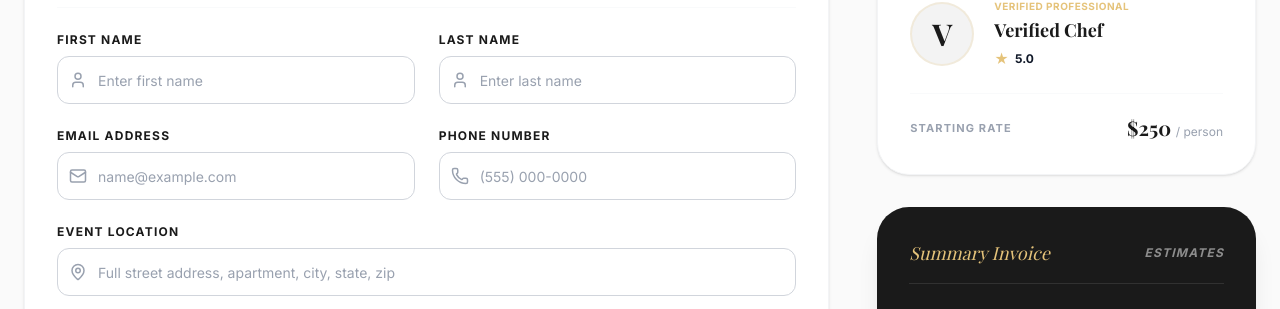
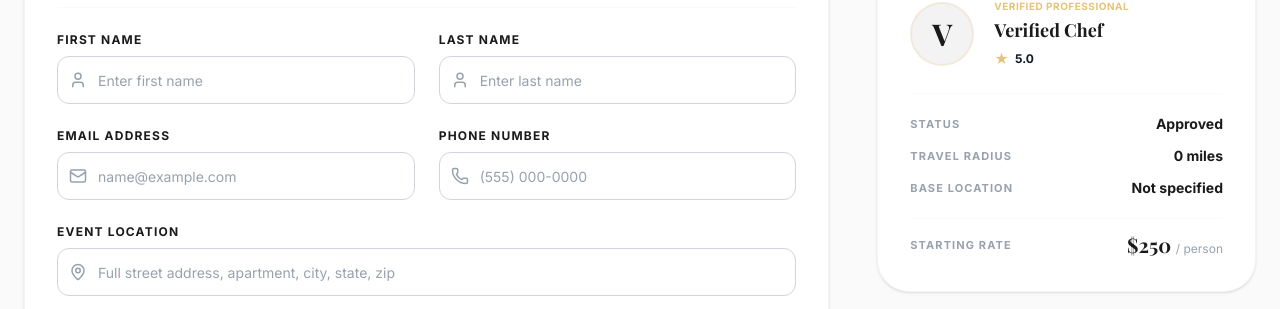
Before and after one commit to Ahteshamull/Elena-Frontend, a React (Vite) app: page /book/1 in a window 1280 px wide. Shown: the part 406-715 px from the top of the page. Built offline with nearby package versions, Linux system fonts and the light colour scheme; no server answers; a web font is replaced by a local one.

Commit message:
feat: implement booking form page with validation and RTK mutation integration

```diff
--- a/src/pages/Booking/Booking.jsx
+++ b/src/pages/Booking/Booking.jsx
@@ -13,6 +13,7 @@ import {
   CheckCircle2
 } from 'lucide-react';
 import { useCreateBookingMutation } from '../../redux/api/bookingApi';
+import { useGetProfileByUserIdQuery } from '../../redux/api/profileApi';
 import { Input } from '../../components/ui/Input';
 import { Button } from '../../components/ui/Button';
 import { Select } from '../../components/ui/Select';
@@ -34,14 +35,21 @@ export default function Booking() {
   const navigate = useNavigate();
 
   const [createBooking, { isLoading: isBooking }] = useCreateBookingMutation();
+  const { data: profileRes } = useGetProfileByUserIdQuery(chefId, { skip: !chefId });
+  const chefProfile = profileRes?.data || {};
 
   const bookingData = locationState.state || {};
   const {
-    chefName = "Verified Chef",
+    chefName = chefProfile.fullName || chefProfile.displayName || "Verified Chef",
     guests: initialGuests = 2,
     selectedDate = '',
     startingPricePerPerson = 250
   } = bookingData;
+
+  const finalPricePerPerson = chefProfile.startingPricePerPerson || startingPricePerPerson;
+  const chefStatus = chefProfile.status || "approved";
+  const travelRadius = chefProfile.travelRadius || 0;
+  const travelRadiusLocation = chefProfile.travelRadiusLocation || "Not specified";
 
   // Try to load user data from local storage
   const loggedInUser = JSON.parse(localStorage.getItem('user') || 'null');
@@ -73,7 +81,7 @@ export default function Booking() {
 
   // Math calculations
   const guestCount = parseInt(watchedGuests) || 2;
-  const pricePerPerson = startingPricePerPerson || 0;
+  const pricePerPerson = finalPricePerPerson || 0;
   const subtotal = pricePerPerson * guestCount;
   const total = subtotal;
 
@@ -289,9 +297,23 @@ export default function Booking() {
                 </div>
               </div>
 
-              <div className="pt-5 flex justify-between items-center border-t border-gray-50 mt-5">
-                <span className="text-[11px] font-bold text-gray-400 uppercase tracking-widest">starting rate</span>
-                <span className="text-xl font-bold font-serif text-primary-900">${pricePerPerson} <span className="text-xs font-sans font-normal text-gray-400">/ person</span></span>
+              <div className="flex flex-col gap-3 mt-5 pt-5 border-t border-gray-50">
+                <div className="flex justify-between items-center">
+                  <span className="text-[11px] font-bold text-gray-400 uppercase tracking-widest">status</span>
+                  <span className="text-sm font-bold text-primary-900 capitalize">{chefStatus}</span>
+                </div>
+                <div className="flex justify-between items-center">
+                  <span className="text-[11px] font-bold text-gray-400 uppercase tracking-widest">travel radius</span>
+                  <span className="text-sm font-bold text-primary-900">{travelRadius} miles</span>
+                </div>
+                <div className="flex justify-between items-center">
+                  <span className="text-[11px] font-bold text-gray-400 uppercase tracking-widest">base location</span>
+                  <span className="text-sm font-bold text-primary-900 text-right max-w-[150px] truncate" title={travelRadiusLocation}>{travelRadiusLocation}</span>
+                </div>
+                <div className="flex justify-between items-center pt-3 border-t border-gray-50 mt-2">
+                  <span className="text-[11px] font-bold text-gray-400 uppercase tracking-widest">starting rate</span>
+                  <span className="text-xl font-bold font-serif text-primary-900">${pricePerPerson} <span className="text-xs font-sans font-normal text-gray-400">/ person</span></span>
+                </div>
               </div>
             </div>
 
```
